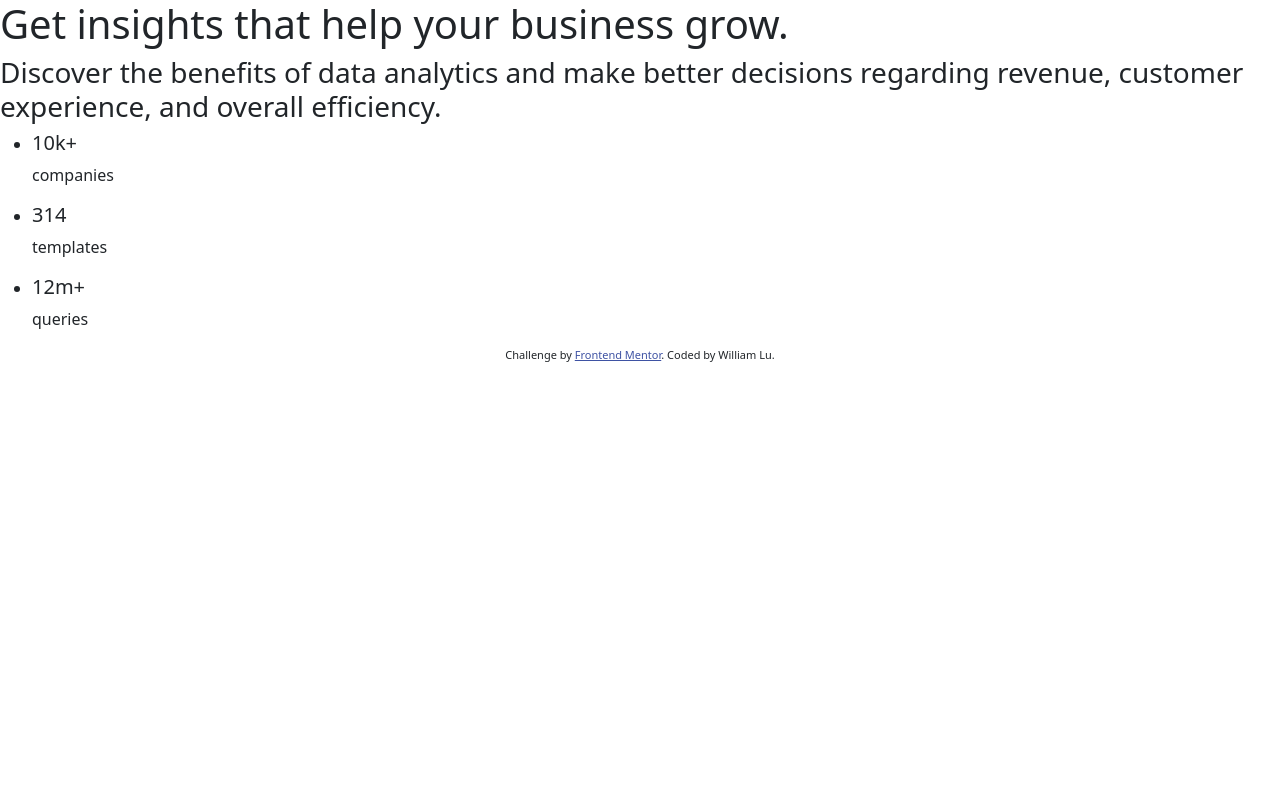
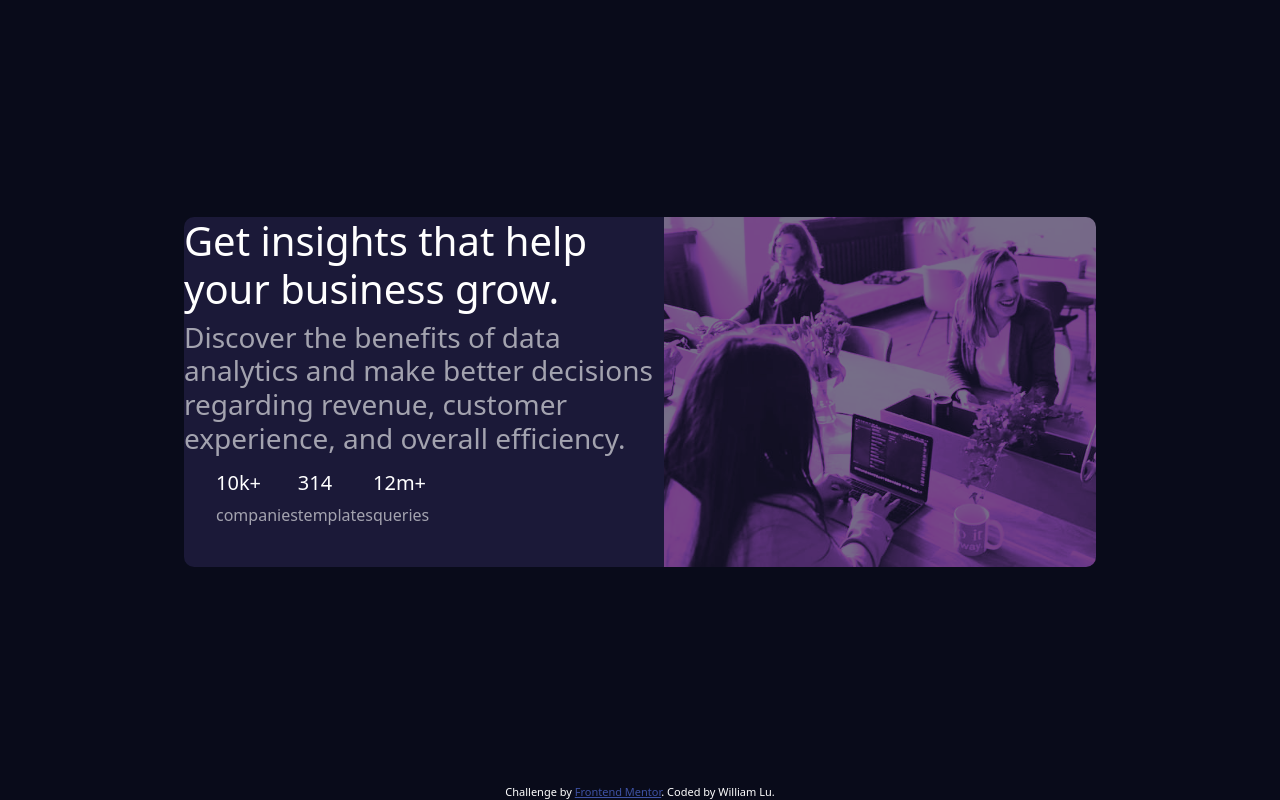
Before and after one commit to William46503/Stats-Preview-Card-Component, a plain HTML site: page index.html in a window 1280 px wide. Drawn offline with nearby package versions, Linux system fonts and the light colour scheme.

Commit message:
added: basic layout, color-filter, background

```diff
--- a/app.scss
+++ b/app.scss
@@ -9,7 +9,51 @@ $main-font-size: 15px;
 $main-font: 'Inter', sans-serif;
 $secondary-font: 'Lexend Deca', sans-serif;
 
+body{
+    background-color: $primary-color;
+    color: $primary-white-color;
+    display: flex;
+    flex-direction: column;
+    justify-content: center;
+    align-items: center;
+    height: 100vh;
 
+    .wrapper{
+        background-color: $secondary-color;
+        display: flex;
+        margin: auto 8em;
+        height: 350px;
+        border-radius: 10px;
+
+        .main__container{
+            width: 30em;
+        }
+        img{
+            width: 27em;
+            float: right;
+            border-radius: 0px 10px 10px 0px;
+            filter: opacity(0.4) sepia(80%) hue-rotate(240deg) saturate(500%);
+        }
+    }
+
+    .description{
+        color: $tertiary-white-color;
+    }
+
+    ul{
+
+
+        list-style: none;
+        li{
+            display: inline;
+            float: left;
+            p{
+                color: $tertiary-white-color;
+            }
+        }
+
+    }
+}
 
 .attribution {
     font-size: 11px;
--- a/index.html
+++ b/index.html
@@ -1,32 +1,44 @@
 <!DOCTYPE html>
 <html lang="en">
-
   <head>
-  <meta charset="UTF-8">
-  <meta name="viewport" content="width=device-width, initial-scale=1.0">
+    <meta charset="UTF-8" />
+    <meta name="viewport" content="width=device-width, initial-scale=1.0" />
     <!-- displays site properly based on user's device -->
-  <link rel="preconnect" href="https://fonts.googleapis.com">
-  <link rel="preconnect" href="https://fonts.gstatic.com" crossorigin>
-  <link href="https://fonts.googleapis.com/css2?family=Inter:wght@400;700&family=Lexend+Deca&display=swap"
-    rel="stylesheet">
-  <link href="https://cdn.jsdelivr.net/npm/bootstrap@5.0.2/dist/css/bootstrap.min.css" rel="stylesheet"
-    integrity="sha384-EVSTQN3/azprG1Anm3QDgpJLIm9Nao0Yz1ztcQTwFspd3yD65VohhpuuCOmLASjC" crossorigin="anonymous">
-  <link rel="icon" type="image/png" sizes="32x32" href="./images/favicon-32x32.png">
+    <link rel="preconnect" href="https://fonts.googleapis.com" />
+    <link rel="preconnect" href="https://fonts.gstatic.com" crossorigin />
+    <link
+      href="https://fonts.googleapis.com/css2?family=Inter:wght@400;700&family=Lexend+Deca&display=swap"
+      rel="stylesheet"
+    />
+    <link
+      href="https://cdn.jsdelivr.net/npm/bootstrap@5.0.2/dist/css/bootstrap.min.css"
+      rel="stylesheet"
+      integrity="sha384-EVSTQN3/azprG1Anm3QDgpJLIm9Nao0Yz1ztcQTwFspd3yD65VohhpuuCOmLASjC"
+      crossorigin="anonymous"
+    />
+    <link
+      rel="icon"
+      type="image/png"
+      sizes="32x32"
+      href="./images/favicon-32x32.png"
+    />
 
     <title>Frontend Mentor | Stats preview card component</title>
     <link rel="stylesheet" href="app.css" />
     <!-- Feel free to remove these styles or customise in your own stylesheet 👍 -->
-
   </head>
 
   <body>
-
+    <div class="wrapper">
+      <div class="main__container">
         <section class="header">
           <h1>Get insights that help your business grow.</h1>
         </section>
         <section class="description">
-    <h3>Discover the benefits of data analytics and make better decisions regarding revenue, customer
-      experience, and overall efficiency.</h3>
+          <h3>
+            Discover the benefits of data analytics and make better decisions
+            regarding revenue, customer experience, and overall efficiency.
+          </h3>
         </section>
         <section class="stats">
           <ul class="stats__list">
@@ -44,10 +56,18 @@
             </li>
           </ul>
         </section>
+      </div>
+
+
+        <img src="/images/image-header-desktop.jpg" alt="office__image" />
+
+    </div>
+
     <section class="attribution footer">
-    Challenge by <a href="https://www.frontendmentor.io?ref=challenge" target="_blank">Frontend Mentor</a>.
-    Coded by William Lu.
+      Challenge by
+      <a href="https://www.frontendmentor.io?ref=challenge" target="_blank"
+        >Frontend Mentor</a
+      >. Coded by William Lu.
     </section>
   </body>
-
 </html>
```
Also changed, not shown: app.css, 1 other file. Lines whose indentation alone changed are shown as unchanged.
